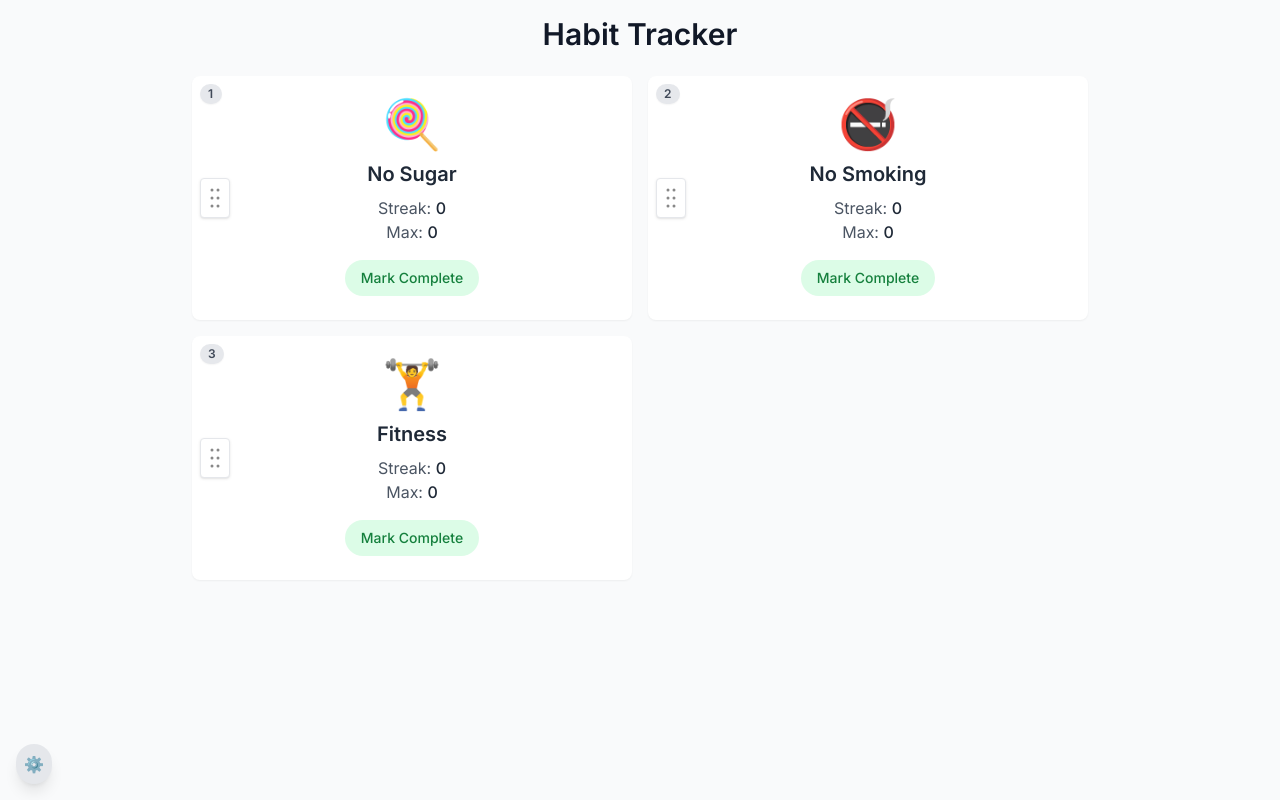
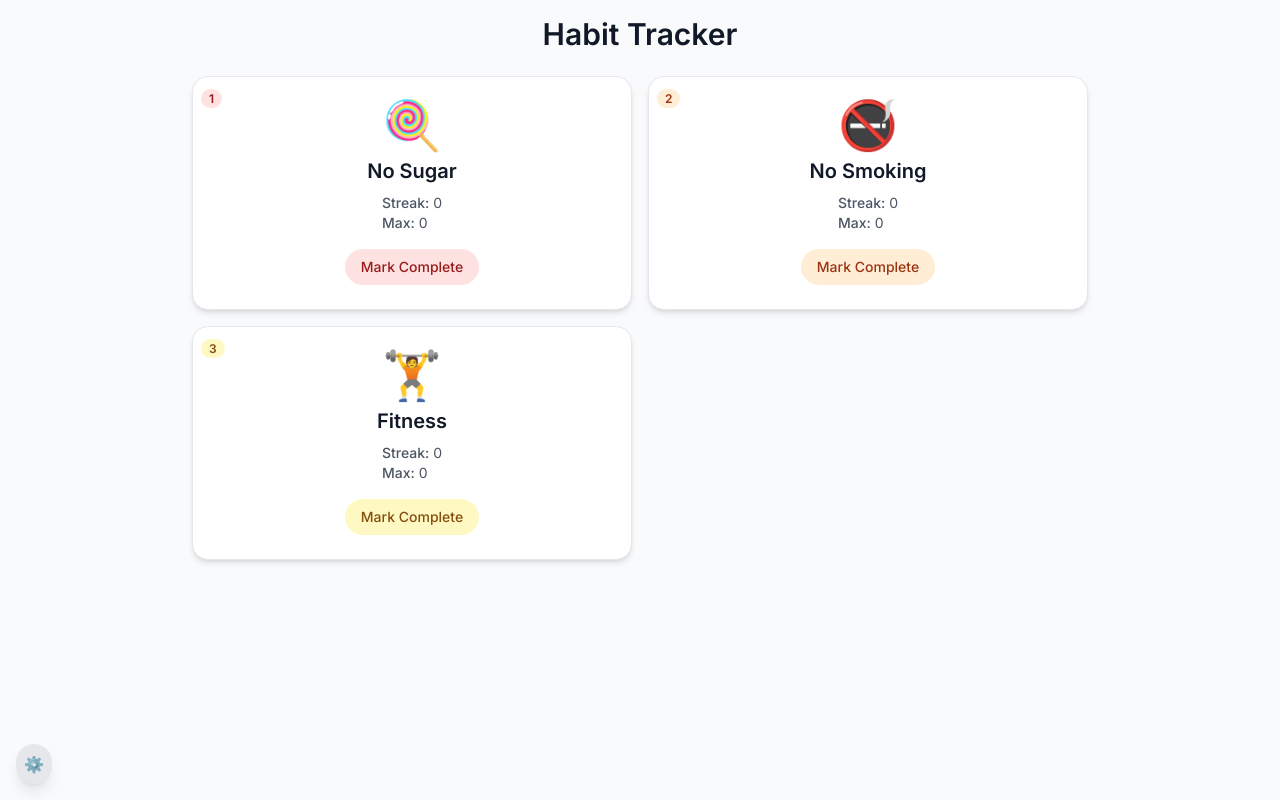
Before and after one commit to lvjian700/2minutehabits, a React (Vite) app: page / in a window 1280 px wide. Both pictures are taken after a click on the button "Ready to Start". Built offline with nearby package versions, Linux system fonts and the light colour scheme.

Commit message:
Enhance design

```diff
--- a/package.json
+++ b/package.json
@@ -14,6 +14,8 @@
     "@dnd-kit/core": "^6.3.1",
     "@dnd-kit/modifiers": "^9.0.0",
     "@dnd-kit/sortable": "^10.0.0",
+    "classnames": "^2.5.1",
+    "lucide-react": "^0.503.0",
     "react": "^18.2.0",
     "react-dom": "^18.2.0"
   },
--- a/src/components/HabitCard.tsx
+++ b/src/components/HabitCard.tsx
@@ -1,4 +1,21 @@
 import React from 'react';
+// Fallback Card, CardContent, Button, Badge implementations
+const Card: React.FC<React.HTMLAttributes<HTMLDivElement>> = ({ className, children, ...props }) => (
+  <div className={classNames('rounded-2xl shadow-md bg-white relative overflow-hidden border border-gray-200 group transition-all', className)} {...props}>{children}</div>
+);
+const CardContent: React.FC<React.HTMLAttributes<HTMLDivElement>> = ({ className, children, ...props }) => (
+  <div className={classNames('p-6 flex flex-col items-center', className)} {...props}>{children}</div>
+);
+const Button: React.FC<React.ButtonHTMLAttributes<HTMLButtonElement> & { variant?: string }> = ({ className, children, variant, ...props }) => (
+  <button className={classNames('px-4 py-2 rounded-full text-sm font-medium transition-colors duration-150 focus:outline-none',
+    variant === 'secondary' ? 'bg-gray-100 text-gray-500 hover:bg-gray-200' : '',
+    className)} {...props}>{children}</button>
+);
+const Badge: React.FC<React.HTMLAttributes<HTMLSpanElement>> = ({ className, children, ...props }) => (
+  <span className={classNames('px-2 py-0.5 rounded-full text-xs font-semibold', className)} {...props}>{children}</span>
+);
+import { GripVertical } from 'lucide-react';
+import classNames from 'classnames';
 import { Habit } from '../App';
 
 interface HabitCardProps {
@@ -6,6 +23,7 @@ interface HabitCardProps {
   onToggle: () => void;
   onSelect: () => void;
   order?: number; // 1-based order index, optional
+  dragHandleProps?: React.HTMLAttributes<HTMLDivElement>;
 }
 
 const calculateStreaks = (logs: Record<string, boolean>) => {
@@ -35,51 +53,58 @@ const calculateStreaks = (logs: Record<string, boolean>) => {
   return { current, max: maxStreak, completedToday: !!logs[todayStr] };
 };
 
-const HabitCard: React.FC<HabitCardProps> = ({ habit, onToggle, onSelect, order }) => {
-  const { current, max, completedToday } = calculateStreaks(habit.logs);
+const priorityColors = [
+  'bg-red-100 text-red-800',
+  'bg-orange-100 text-orange-800',
+  'bg-yellow-100 text-yellow-800',
+  'bg-blue-100 text-blue-800',
+];
+
+const HabitCard: React.FC<HabitCardProps> = ({ habit, onToggle, onSelect, order, dragHandleProps }) => {
+  // Fallbacks for compatibility with old and new habit shape
+  const streak = (habit as any).streak ?? 0;
+  const max = (habit as any).max ?? 0;
+  const status = (habit as any).status ?? ((habit as any).completedToday ? 'complete' : 'incomplete');
+  const emoji = (habit as any).emoji ?? (habit as any).icon ?? '🏆';
 
   return (
-    <div
+    <Card
+      className={classNames(
+        'rounded-2xl shadow-md bg-white relative overflow-hidden border border-gray-200 group transition-all',
+        habit.name === 'Meditation' && 'hover:ring-2 hover:ring-yellow-300'
+      )}
       onClick={onSelect}
-      className="bg-white rounded-lg shadow-sm hover:shadow-md transition-shadow p-6 flex flex-col items-center cursor-pointer relative"
+      role="button"
+      tabIndex={0}
     >
-      {typeof order === 'number' && (
-        <span
-          className="absolute top-2 left-2 bg-gray-200 text-gray-700 text-xs font-semibold rounded-full px-2 py-0.5 select-none shadow-sm"
-          style={{
-            minWidth: 20,
-            textAlign: 'center',
-            opacity: 0.95,
-            letterSpacing: '0.05em',
-          }}
-        >
-          {order + 1}
-        </span>
-      )}
-      <div className="text-5xl mb-3">{habit.icon}</div>
-      <div className="text-xl font-semibold mb-2 text-gray-800">{habit.name}</div>
-      <div className="mb-4 text-center text-gray-600">
-        <div>
-          Streak: <span className="font-medium text-gray-800">{current}</span>
+      <CardContent className="p-6 flex flex-col items-center">
+        {/* Drag handle (for DnD grid, always visible on mobile, hover on desktop) */}
+        {dragHandleProps && (
+          <div className="absolute top-2 right-2 opacity-100 sm:opacity-0 sm:group-hover:opacity-100 transition-opacity" {...dragHandleProps}>
+            <GripVertical className="h-5 w-5 text-gray-400 cursor-grab" />
+          </div>
+        )}
+        {/* Order badge */}
+        {typeof order === 'number' && (
+          <div className="absolute top-2 left-2">
+            <Badge className={classNames(priorityColors[order % priorityColors.length])}>{order + 1}</Badge>
+          </div>
+        )}
+        <div className="text-5xl mb-2">{emoji}</div>
+        <h2 className="text-xl font-semibold text-gray-900 mb-2 text-center">{habit.name}</h2>
+        <div className="text-gray-600 text-sm mb-4">
+          <p><span className="font-medium">Streak:</span> {streak}</p>
+          <p><span className="font-medium">Max:</span> {max}</p>
         </div>
-        <div>
-          Max: <span className="font-medium text-gray-800">{max}</span>
-        </div>
-      </div>
-      <button
-        onClick={e => {
-          e.stopPropagation();
-          onToggle();
-        }}
-        className={`px-4 py-2 rounded-full text-sm font-medium transition-colors duration-150 focus:outline-none ${
-          completedToday
-            ? 'bg-gray-100 text-gray-500 hover:bg-gray-200'
-            : 'bg-green-100 text-green-700 hover:bg-green-200'
-        }`}
-      >
-        {completedToday ? 'Completed' : 'Mark Complete'}
-      </button>
-    </div>
+        {status === 'complete' ? (
+          <Button variant="secondary" disabled>Completed</Button>
+        ) : (
+          <Button className={classNames(priorityColors[order ? order % priorityColors.length : 0], 'hover:brightness-110')} onClick={onToggle}>
+            Mark Complete
+          </Button>
+        )}
+      </CardContent>
+    </Card>
   );
 };
 
--- a/src/components/HabitsDndGrid.tsx
+++ b/src/components/HabitsDndGrid.tsx
@@ -52,30 +52,14 @@ function SortableHabitCard({ habit, idx, onToggle, onSelect }: SortableHabitCard
         onToggle={() => onToggle(habit.id)}
         onSelect={() => onSelect(habit.id)}
         order={idx}
+        dragHandleProps={{
+          ...listeners,
+          onTouchStart: () => { if (typeof document !== 'undefined') document.body.style.userSelect = 'none'; },
+          onTouchEnd: () => { if (typeof document !== 'undefined') document.body.style.userSelect = ''; },
+          onTouchCancel: () => { if (typeof document !== 'undefined') document.body.style.userSelect = ''; },
+        }}
       />
-      {/* Drag handle on right */}
-      <button
-        type="button"
-        tabIndex={0}
-        aria-label="Drag to reorder"
-        className="absolute top-1/2 left-2 -translate-y-1/2 h-10 p-1 rounded cursor-grab active:cursor-grabbing bg-white shadow border border-gray-200 hover:bg-gray-100 z-10
-          flex items-center justify-center
-          sm:opacity-0 sm:group-hover:opacity-100 sm:transition-opacity opacity-100"
-        onTouchStart={() => { if (typeof document !== 'undefined') document.body.style.userSelect = 'none'; }}
-        onTouchEnd={() => { if (typeof document !== 'undefined') document.body.style.userSelect = ''; }}
-        onTouchCancel={() => { if (typeof document !== 'undefined') document.body.style.userSelect = ''; }}
-        {...listeners}
-      >
-        {/* SVG drag icon */}
-        <svg width="20" height="32" viewBox="0 0 20 32" fill="none" xmlns="http://www.w3.org/2000/svg">
-          <circle cx="7" cy="8" r="1.5" fill="#888"/>
-          <circle cx="13" cy="8" r="1.5" fill="#888"/>
-          <circle cx="7" cy="16" r="1.5" fill="#888"/>
-          <circle cx="13" cy="16" r="1.5" fill="#888"/>
-          <circle cx="7" cy="24" r="1.5" fill="#888"/>
-          <circle cx="13" cy="24" r="1.5" fill="#888"/>
-        </svg>
-      </button>
+
     </div>
   );
 }
```
Also changed, not shown: 1 other file (tests, documents, lock files or other folders).
